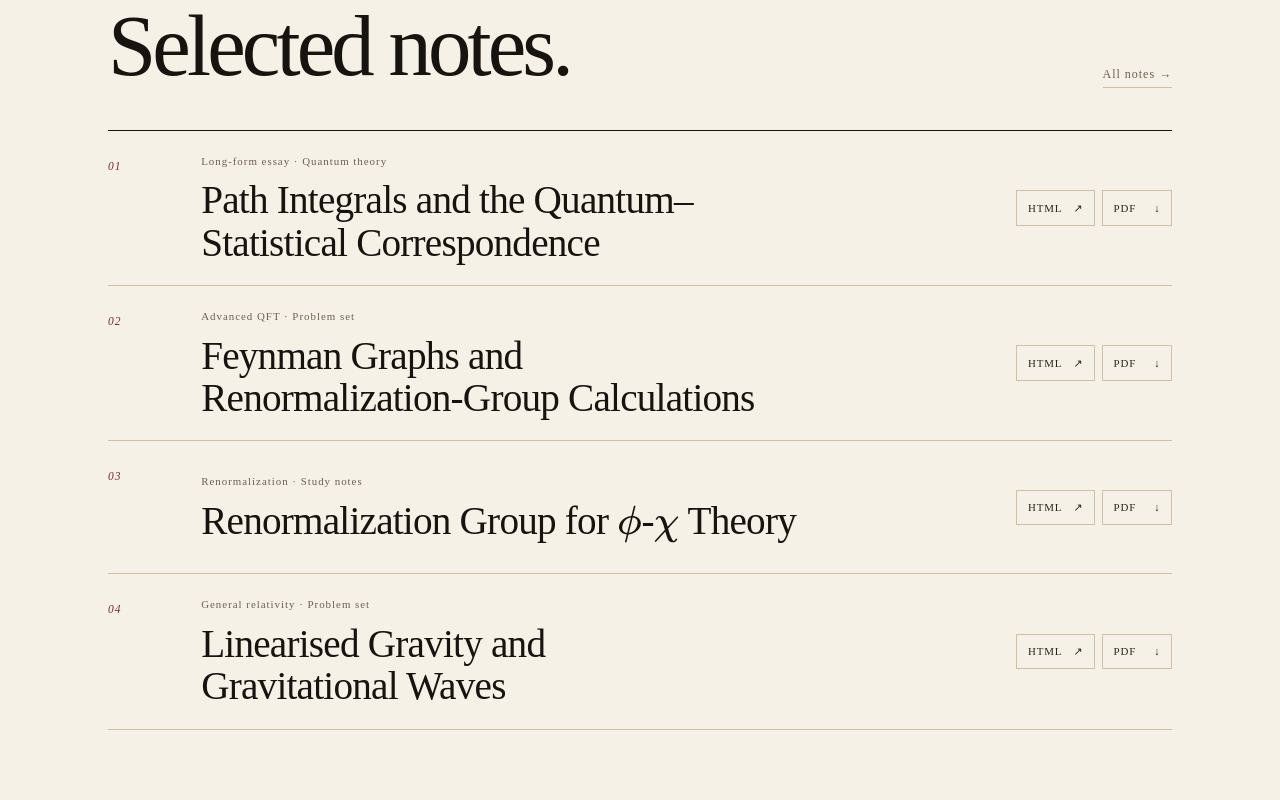
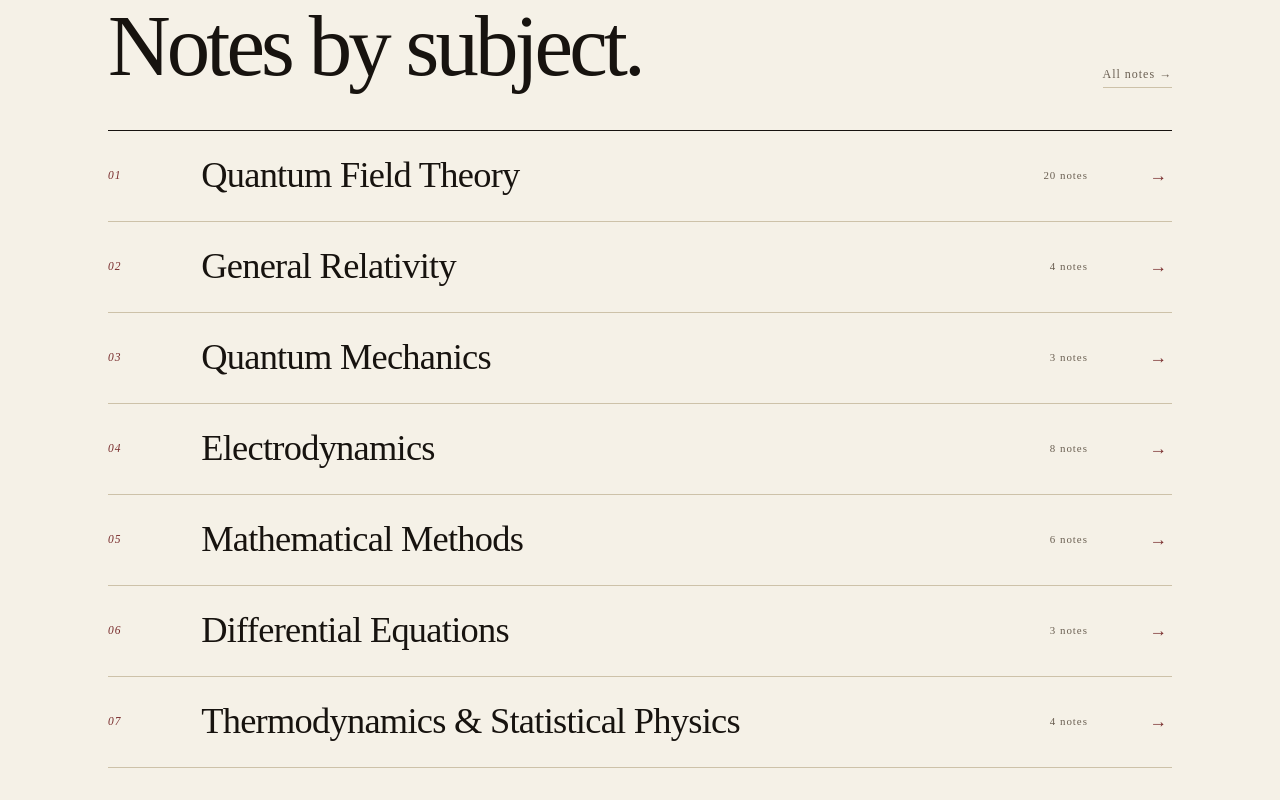
Before and after one commit to Luca-Yucheng-Jin/luca-physics-site, a React (Vite) app: page / in a window 1280 px wide. Shown: the part 940-1740 px from the top of the page. Built offline with nearby package versions, Linux system fonts and the light colour scheme.

Commit message:
List note subjects and clarify introduction

```diff
--- a/index.html
+++ b/index.html
@@ -4,20 +4,18 @@
     <meta charset="UTF-8" />
     <meta name="viewport" content="width=device-width, initial-scale=1.0" />
     <meta name="theme-color" content="#f5f1e7" />
-    <meta name="description" content="Yucheng (Luca) Jin — physics notes, worked problems, and longer write-ups, available in HTML and PDF." />
+    <meta name="description" content="Yucheng (Luca) Jin — a third-year theoretical physics student at Imperial College London, sharing notes and worked problems in HTML and PDF." />
     <meta property="og:type" content="website" />
     <meta property="og:title" content="Yucheng (Luca) Jin — Theoretical Physics" />
-    <meta property="og:description" content="Physics notes, worked problems, and longer write-ups, available in HTML and PDF." />
+    <meta property="og:description" content="A third-year theoretical physics student at Imperial College London, sharing notes and worked problems in HTML and PDF." />
     <meta property="og:image" content="https://luca-yucheng-jin.github.io/luca-physics-site/og.png" />
     <meta name="twitter:card" content="summary_large_image" />
     <meta name="twitter:title" content="Yucheng (Luca) Jin — Theoretical Physics" />
-    <meta name="twitter:description" content="Physics notes, worked problems, and longer write-ups, available in HTML and PDF." />
+    <meta name="twitter:description" content="A third-year theoretical physics student at Imperial College London, sharing notes and worked problems in HTML and PDF." />
     <meta name="twitter:image" content="https://luca-yucheng-jin.github.io/luca-physics-site/og.png" />
     <link rel="icon" type="image/svg+xml" href="./assets/favicon.svg" />
     <script src="./assets/theme.js"></script>
     <script src="./assets/font-size.js"></script>
-    <script src="./assets/mathjax-config.js"></script>
-    <script async src="https://cdn.jsdelivr.net/npm/mathjax@3/es5/tex-mml-chtml.js"></script>
     <title>Yucheng (Luca) Jin — Theoretical Physics</title>
   </head>
   <body>
--- a/src/App.tsx
+++ b/src/App.tsx
@@ -1,49 +1,52 @@
-import { useEffect } from 'react';
-
-declare global {
-  interface Window {
-    MathJax?: {
-      typesetPromise?: (elements?: Element[]) => Promise<void>;
-    };
-  }
-}
-
-type Note = {
+type Subject = {
   number: string;
-  subject: string;
   title: string;
-  html: string;
-  pdf: string;
+  count: number;
+  href: string;
 };
 
-const featuredNotes: Note[] = [
+const subjects: Subject[] = [
   {
     number: '01',
-    subject: 'Long-form essay · Quantum theory',
-    title: 'Path Integrals and the Quantum–Statistical Correspondence',
-    html: 'notes/path-integral.html',
-    pdf: 'output/pdf/path-integral.pdf',
+    title: 'Quantum Field Theory',
+    count: 20,
+    href: 'notes-qft.html',
   },
   {
     number: '02',
-    subject: 'Advanced QFT · Problem set',
-    title: 'Feynman Graphs and Renormalization-Group Calculations',
-    html: 'notes/osborn-aqft-ps3.html',
-    pdf: 'output/pdf/osborn-aqft-ps3.pdf',
+    title: 'General Relativity',
+    count: 4,
+    href: 'notes-advanced.html',
   },
   {
     number: '03',
-    subject: 'Renormalization · Study notes',
-    title: 'Renormalization Group for \\(\\phi\\)-\\(\\chi\\) Theory',
-    html: 'notes/srednicki-rg-phi-chi.html',
-    pdf: 'output/pdf/srednicki-rg-phi-chi.pdf',
+    title: 'Quantum Mechanics',
+    count: 3,
+    href: 'notes-qm.html',
   },
   {
     number: '04',
-    subject: 'General relativity · Problem set',
-    title: 'Linearised Gravity and Gravitational Waves',
-    html: 'notes/tong-gr-ps4.html',
-    pdf: 'output/pdf/tong-gr-ps4.pdf',
+    title: 'Electrodynamics',
+    count: 8,
+    href: 'notes-ed.html',
+  },
+  {
+    number: '05',
+    title: 'Mathematical Methods',
+    count: 6,
+    href: 'notes-mm.html',
+  },
+  {
+    number: '06',
+    title: 'Differential Equations',
+    count: 3,
+    href: 'notes-de.html',
+  },
+  {
+    number: '07',
+    title: 'Thermodynamics & Statistical Physics',
+    count: 4,
+    href: 'notes-tdsp.html',
   },
 ];
 
@@ -73,35 +76,7 @@ function adjustFontScale(delta: number) {
   try { window.localStorage.setItem('luca-font-scale', String(next)); } catch { /* storage is optional */ }
 }
 
-function FormatLinks({ html, pdf }: Pick<Note, 'html' | 'pdf'>) {
-  return (
-    <span className="format-links" aria-label="Available formats">
-      <a href={html}>HTML <span aria-hidden="true">↗</span></a>
-      <a href={pdf}>PDF <span aria-hidden="true">↓</span></a>
-    </span>
-  );
-}
-
 export default function App() {
-  useEffect(() => {
-    let attempts = 0;
-    const root = document.getElementById('root');
-    const typeset = () => {
-      attempts += 1;
-      if (root && window.MathJax?.typesetPromise) {
-        void window.MathJax.typesetPromise([root]);
-        return true;
-      }
-      return attempts > 80;
-    };
-
-    if (typeset()) return undefined;
-    const timer = window.setInterval(() => {
-      if (typeset()) window.clearInterval(timer);
-    }, 100);
-    return () => window.clearInterval(timer);
-  }, []);
-
   return (
     <>
       <header className="topbar" id="top">
@@ -123,10 +98,11 @@ export default function App() {
         <section className="home-hero page-shell">
           <div className="home-hero__copy">
             <p className="kicker">Physics with Theoretical Physics · Imperial College London</p>
-            <h1>Hi, I’m <em>Luca.</em></h1>
+            <h1>I’m Yucheng <em>(Luca) Jin.</em></h1>
             <p className="home-hero__lede">
-              This site collects my physics notes, worked problems, and longer write-ups.
-              Every note is available to read in HTML or download as a PDF.
+              I’m a third-year theoretical physics student at Imperial College London.
+              This site collects my notes, worked problems, and longer write-ups,
+              each available in HTML and PDF.
             </p>
             <div className="home-hero__actions">
               <a className="primary-link" href="notes.html">Browse notes <span>→</span></a>
@@ -135,27 +111,25 @@ export default function App() {
           </div>
         </section>
 
-        <section className="home-section page-shell" aria-labelledby="selected-notes-title">
+        <section className="home-section page-shell" aria-labelledby="subjects-title">
           <div className="section-heading">
             <div>
-              <p className="kicker">Notes archive · 48 entries</p>
-              <h2 id="selected-notes-title">Selected notes.</h2>
+              <p className="kicker">Seven subjects · 48 notes</p>
+              <h2 id="subjects-title">Notes by subject.</h2>
             </div>
             <a className="section-heading__link" href="notes.html">All notes <span>→</span></a>
           </div>
 
-          <div className="featured-list">
-            {featuredNotes.map((note) => (
-              <article className="featured-row" key={note.number}>
-                <span className="featured-row__number">{note.number}</span>
-                <div className="featured-row__body">
-                  <p>{note.subject}</p>
-                  <h3>{note.title}</h3>
-                </div>
-                <FormatLinks html={note.html} pdf={note.pdf} />
-              </article>
+          <nav className="subject-list" aria-label="Notes by subject">
+            {subjects.map((subject) => (
+              <a className="subject-row" href={subject.href} key={subject.number}>
+                <span className="subject-row__number">{subject.number}</span>
+                <h3>{subject.title}</h3>
+                <span className="subject-row__count">{subject.count} notes</span>
+                <span className="subject-row__arrow" aria-hidden="true">→</span>
+              </a>
             ))}
-          </div>
+          </nav>
         </section>
       </main>
 
--- a/src/index.css
+++ b/src/index.css
@@ -231,11 +231,11 @@ button { font: inherit; }
 }
 
 .home-hero h1 {
-  max-width: 10ch;
+  max-width: 12ch;
   margin: 1.6rem 0 2rem;
   color: var(--ink);
   font-family: var(--display);
-  font-size: clamp(4.3rem, 11.5vw, 9rem);
+  font-size: clamp(3.8rem, 9.6vw, 8rem);
   font-weight: 400;
   letter-spacing: -0.055em;
   line-height: 0.88;
@@ -331,22 +331,26 @@ button { font: inherit; }
 
 .section-heading__link { flex: 0 0 auto; }
 
-.featured-list { border-top: 1px solid var(--ink); }
+.subject-list { border-top: 1px solid var(--ink); }
 
-.featured-row {
-  min-height: 9.5rem;
+.subject-row {
+  min-height: 6.5rem;
   display: grid;
-  grid-template-columns: 3rem minmax(0, 1fr) auto;
+  grid-template-columns: 3rem minmax(0, 1fr) auto 2rem;
   align-items: center;
   gap: clamp(1.25rem, 4vw, 3.75rem);
-  padding-block: 1.5rem;
+  padding: 1.2rem 0.35rem 1.2rem 0;
   border-bottom: 1px solid var(--rule);
-  transition: border-color 0.35s ease;
+  transition: color var(--dur-fast) ease, border-color 0.35s ease, background-color var(--dur-fast) ease;
 }
 
-.featured-row__number {
-  align-self: start;
-  padding-top: 0.35rem;
+.subject-row:hover,
+.subject-row:focus-visible {
+  color: var(--accent);
+  background: color-mix(in srgb, var(--paper-deep) 62%, transparent);
+}
+
+.subject-row__number {
   color: var(--accent);
   font-family: var(--display);
   font-size: 0.82rem;
@@ -354,56 +358,35 @@ button { font: inherit; }
   letter-spacing: 0.08em;
 }
 
-.featured-row__body p {
-  margin: 0 0 0.65rem;
-  color: var(--muted);
+.subject-row h3 {
+  margin: 0;
+  color: inherit;
   font-family: var(--display);
-  font-size: 0.78rem;
-  font-variant: small-caps;
-  letter-spacing: 0.09em;
-}
-
-.featured-row h3 {
-  max-width: 46rem;
-  margin: 0;
-  color: var(--ink);
-  font-family: var(--display);
-  font-size: clamp(1.7rem, 3.4vw, 2.8rem);
+  font-size: clamp(1.65rem, 3vw, 2.6rem);
   font-weight: 400;
   letter-spacing: -0.02em;
   line-height: 1.08;
   text-wrap: balance;
 }
 
-.format-links {
-  display: flex;
-  flex-wrap: wrap;
-  gap: 0.5rem;
-}
-
-.format-links a {
-  min-width: 5rem;
-  min-height: 2.55rem;
-  display: inline-flex;
-  align-items: center;
-  justify-content: space-between;
-  gap: 0.8rem;
-  padding: 0 0.75rem;
-  color: var(--ink-soft);
-  border: 1px solid var(--rule);
+.subject-row__count {
+  color: var(--muted);
   font-family: var(--display);
   font-size: 0.78rem;
   font-variant: small-caps;
-  letter-spacing: 0.08em;
-  transition: color var(--dur-fast) ease, border-color var(--dur-fast) ease, background-color var(--dur-fast) ease;
+  letter-spacing: 0.09em;
+  white-space: nowrap;
 }
 
-.format-links a:hover,
-.format-links a:focus-visible {
-  color: var(--paper);
-  border-color: var(--accent);
-  background: var(--accent);
+.subject-row__arrow {
+  color: var(--accent);
+  font-family: var(--display);
+  font-size: 1.25rem;
+  text-align: right;
+  transition: transform var(--dur-base) var(--ease-out);
 }
+.subject-row:hover .subject-row__arrow,
+.subject-row:focus-visible .subject-row__arrow { transform: translateX(0.25rem); }
 
 .footer {
   width: 100%;
@@ -451,9 +434,9 @@ button { font: inherit; }
   }
 
   .home-hero h1 {
-    max-width: 8ch;
+    max-width: 11ch;
     margin-block: 1.25rem 1.5rem;
-    font-size: clamp(4.1rem, 18vw, 6.4rem);
+    font-size: clamp(3.4rem, 15vw, 5.6rem);
   }
 
   .home-hero__lede { font-size: 1.2rem; }
@@ -465,14 +448,15 @@ button { font: inherit; }
     margin-bottom: 2.3rem;
   }
 
-  .featured-row {
-    grid-template-columns: 2rem minmax(0, 1fr);
-    gap: 1rem;
-    padding-block: 1.8rem;
+  .subject-row {
+    grid-template-columns: 2rem minmax(0, 1fr) auto;
+    gap: 0.8rem 1rem;
+    padding-block: 1.35rem;
   }
 
-  .featured-row .format-links { grid-column: 2; }
-  .featured-row h3 { font-size: clamp(1.8rem, 8vw, 2.5rem); }
+  .subject-row h3 { font-size: clamp(1.65rem, 7vw, 2.3rem); }
+  .subject-row__count { grid-column: 2; }
+  .subject-row__arrow { grid-column: 3; grid-row: 1 / span 2; }
 
   .footer {
     align-items: flex-start;
```
